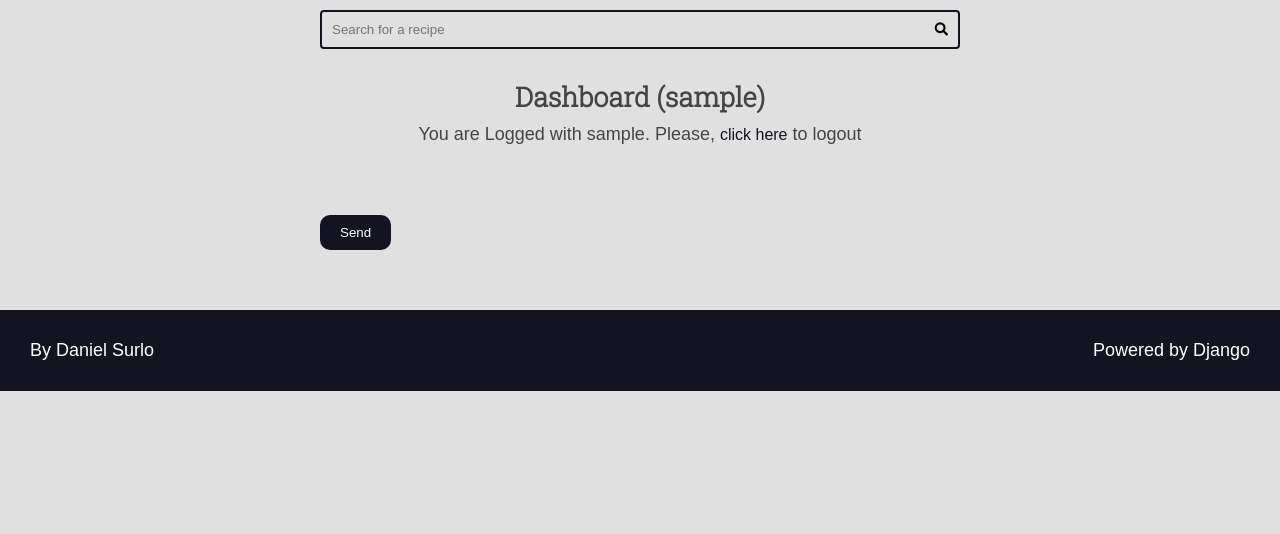
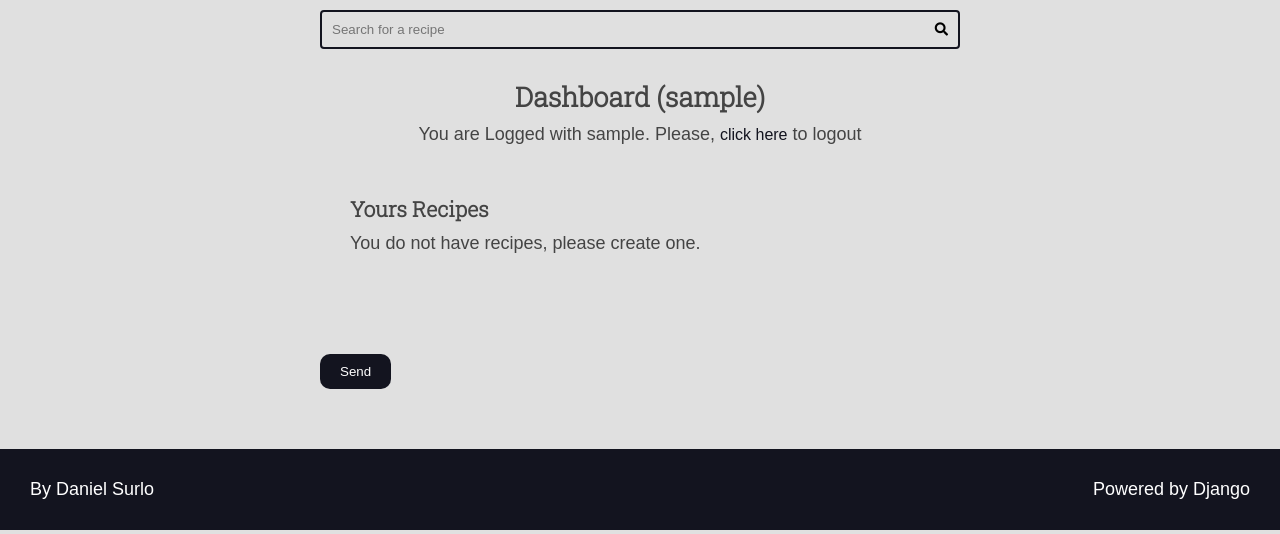
Before and after one commit to DanielLsurlo/Django-Project1, a Django app: page /authors/dashboard/ in a window 1280 px wide. Shown: the part 133-667 px from the top of the page. Run offline with Django 4.2, Linux system fonts and the light colour scheme; the visitor is signed in with stand-in values (Sample User, id 1); data that the repository does not hold is empty.

Commit message:
dashboard recipes

```diff
--- a/authors/templates/authors/pages/dashboard.html
+++ b/authors/templates/authors/pages/dashboard.html
@@ -6,6 +6,22 @@
     <div class="main-content center container">
         <h2>Dashboard ({{ user }})</h2>
         {% include 'authors/partials/login_message.html' %}
+
+        <div class="authors-dashboard-container">
+            <h3>Yours Recipes</h3>
+
+            <ul>
+                {% for recipe in recipes %}
+                    <li>
+                        <a href="#">{{ recipe.title }}</a>
+                    </li>
+                {% empty %}
+                    <li>
+                        <p>You do not have recipes, please create one.</p>
+                    </li>
+                {% endfor %}
+            </ul>
+        </div>
     </div>
 
     {% include 'global/partials/message.html' %}
--- a/authors/templates/authors/pages/login.html
+++ b/authors/templates/authors/pages/login.html
@@ -9,7 +9,9 @@
     </div>
 
     {% include 'global/partials/message.html' %}
-    {% include 'global/partials/form.html' %}
 
+    {% if not user.is_authenticated%}
+        {% include 'global/partials/form.html' %}
+    {% endif %}
 
 {% endblock content %}
--- a/authors/views.py
+++ b/authors/views.py
@@ -4,6 +4,8 @@ from django.contrib.auth.decorators import login_required  # type: ignore
 from django.http import Http404  # type: ignore
 from django.shortcuts import redirect, render  # type: ignore
 from django.urls import reverse  # type: ignore
+
+from recipes.models import Recipe
 
 from .forms import LoginForm, RegisterForm
 
@@ -86,4 +88,12 @@ def logout_view(request):
 
 @login_required(login_url='authors:login', redirect_field_name='next')
 def dashboard(request):
-    return render(request, 'authors/pages/dashboard.html')
+    recipes = Recipe.objects.filter(
+        is_published=False,
+        author=request.user
+    )
+    return render(request, 'authors/pages/dashboard.html',
+                  {
+                      'recipes': recipes,
+                  }
+                  )
--- a/base_static/global/css/styles.css
+++ b/base_static/global/css/styles.css
@@ -396,7 +396,21 @@ h6 {
     margin: 1rem 0;
 }
 
-/* messagens */
+.authors-dashboard-container {
+    max-width: 64rem;
+    text-align: left;
+    padding: var(--spacing-gutter-medium);
+    margin: 0 auto;
+}
+
+.authors-dashboard-container h3,
+.authors-dashboard-container p,
+.authors-dashboard-container ul {
+    list-style-type: none;
+    margin: 1rem 0;
+}
+
+/* messages */
 
 .message {
     padding: 1rem;
```
Also changed, not shown: recipes/admin.py (+12 -1 lines).
